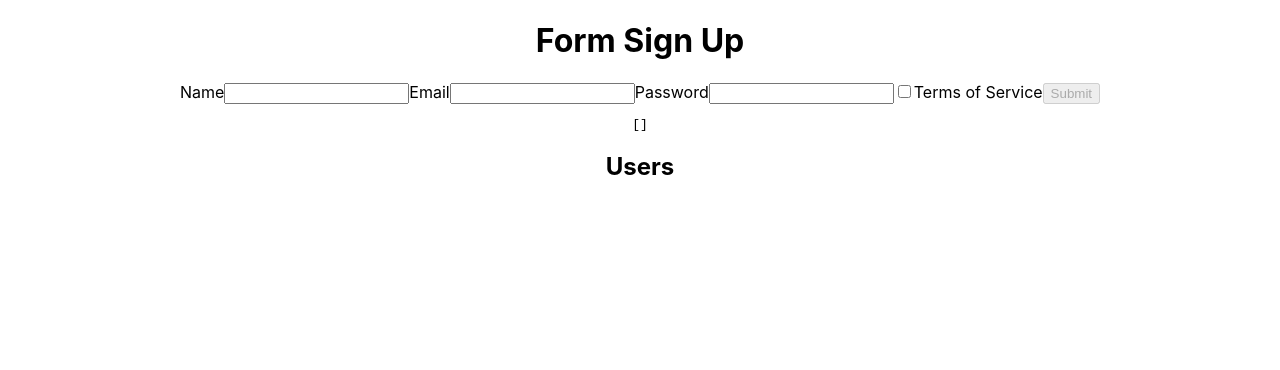
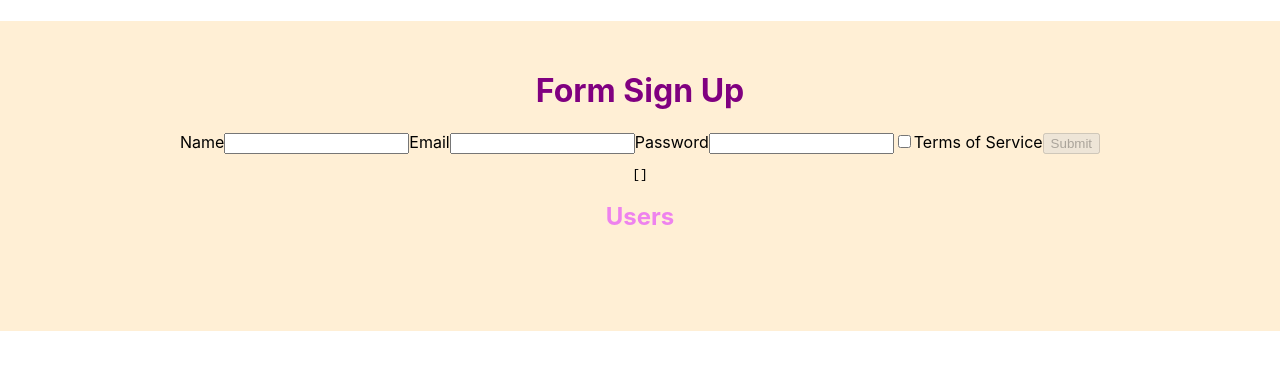
Before and after one commit to maribelcuales/User-Onboarding, a React (Create React App) app in the folder user-onboarding/: page / in a window 1280 px wide. Shown: the top 370 px of the page. Built offline with nearby package versions, Linux system fonts and the light colour scheme.

Commit message:
Added css styling to h1 and h2 in App.js.

```diff
--- a/user-onboarding/src/App.css
+++ b/user-onboarding/src/App.css
@@ -1,5 +1,16 @@
 .App {
   text-align: center;
+  background-color: papayawhip;
+}
+
+h1 {
+  padding-top: 50px;
+  color: purple;
+}
+
+h2 {
+  color: violet;
+  padding-bottom: 100px;
 }
 
 
```
Also changed, not shown: user-onboarding/src/Components/styles.css (added, +10 -0 lines).
